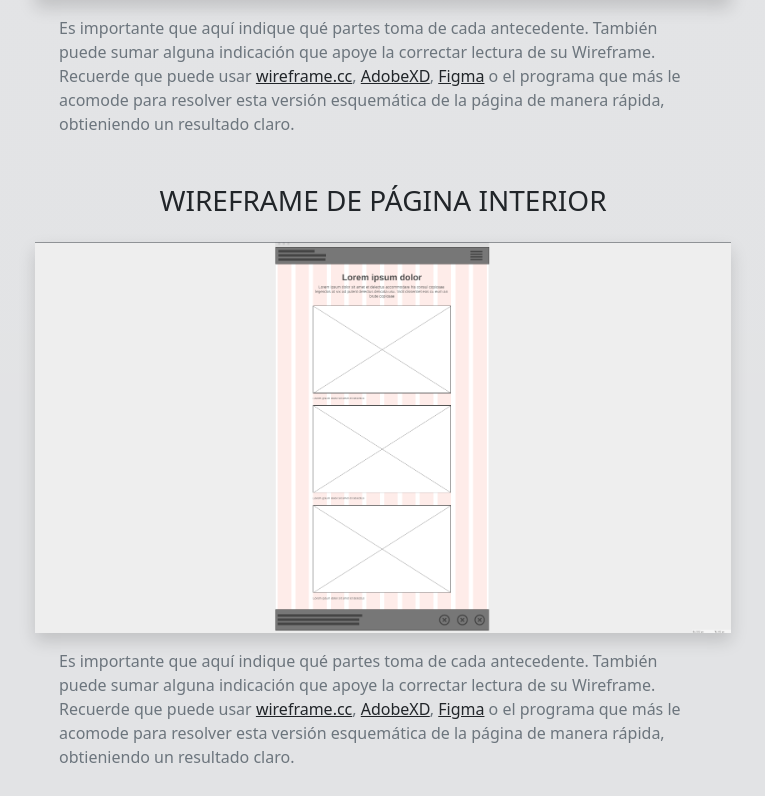
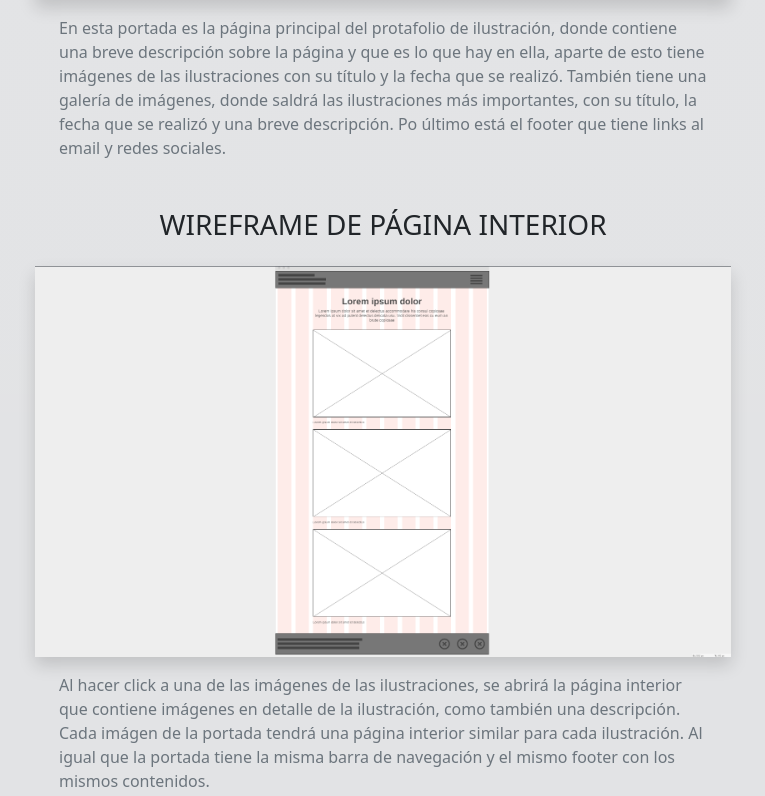
Before and after one commit to bastiloestacogido/seasion_10, a plain HTML site: page index.html in a window 1280 px wide. Shown: the part 3453-4249 px from the top of the page, without its empty margins (257-1022 px from the left). Drawn offline with nearby package versions, Linux system fonts and the light colour scheme.

Commit message:
Add files via upload

```diff
--- a/index.html
+++ b/index.html
@@ -129,10 +129,10 @@
                     <div class="col-12 pt-3 pb-5">
                         <h3 class="text-center mt-5 mb-4 text-uppercase">Wireframe de portada</h3>
                         <img src="img/wireframe-1.png" class="w-100 mb-3 shadow" />
-                        <p class="mx-4 text-secondary">Es importante que aquí indique qué partes toma de cada antecedente. También puede sumar alguna indicación que apoye la correctar lectura de su Wireframe. Recuerde que puede usar <a href="https://wireframe.cc/" target="_blank">wireframe.cc</a>, <a href="https://youtu.be/vozIqevBUNk" target="_blank">AdobeXD</a>, <a href="https://youtu.be/6t_dYhXyYjI" target="_blank">Figma</a> o el programa que más le acomode para resolver esta versión esquemática de la página de manera rápida, obtieniendo un resultado claro.</p>
+                        <p class="mx-4 text-secondary">En esta portada es la página principal del protafolio de ilustración, donde contiene una breve descripción sobre la página y que es lo que hay en ella, aparte de esto tiene imágenes de las ilustraciones con su título y la fecha que se realizó. También tiene una galería de imágenes, donde saldrá las ilustraciones más importantes, con su título, la fecha que se realizó y una breve descripción. Po último está el footer que tiene links al email y redes sociales.</p>
                         <h3 class="text-center mt-5 mb-4 text-uppercase">Wireframe de página interior</h3>
                         <img src="img/wireframe-2.png" class="w-100 mb-3 shadow" />
-                        <p class="mx-4 text-secondary">Es importante que aquí indique qué partes toma de cada antecedente. También puede sumar alguna indicación que apoye la correctar lectura de su Wireframe. Recuerde que puede usar <a href="https://wireframe.cc/" target="_blank">wireframe.cc</a>, <a href="https://youtu.be/vozIqevBUNk" target="_blank">AdobeXD</a>, <a href="https://youtu.be/6t_dYhXyYjI" target="_blank">Figma</a> o el programa que más le acomode para resolver esta versión esquemática de la página de manera rápida, obtieniendo un resultado claro.</p>
+                        <p class="mx-4 text-secondary">Al hacer click a una de las imágenes de las ilustraciones, se abrirá la página interior que contiene imágenes en detalle de la ilustración, como también una descripción. Cada imágen de la portada tendrá una página interior similar para cada ilustración. Al igual que la portada tiene la misma barra de navegación y el mismo footer con los mismos contenidos.</p>
                     </div>
                 </div>
             </section>
```
